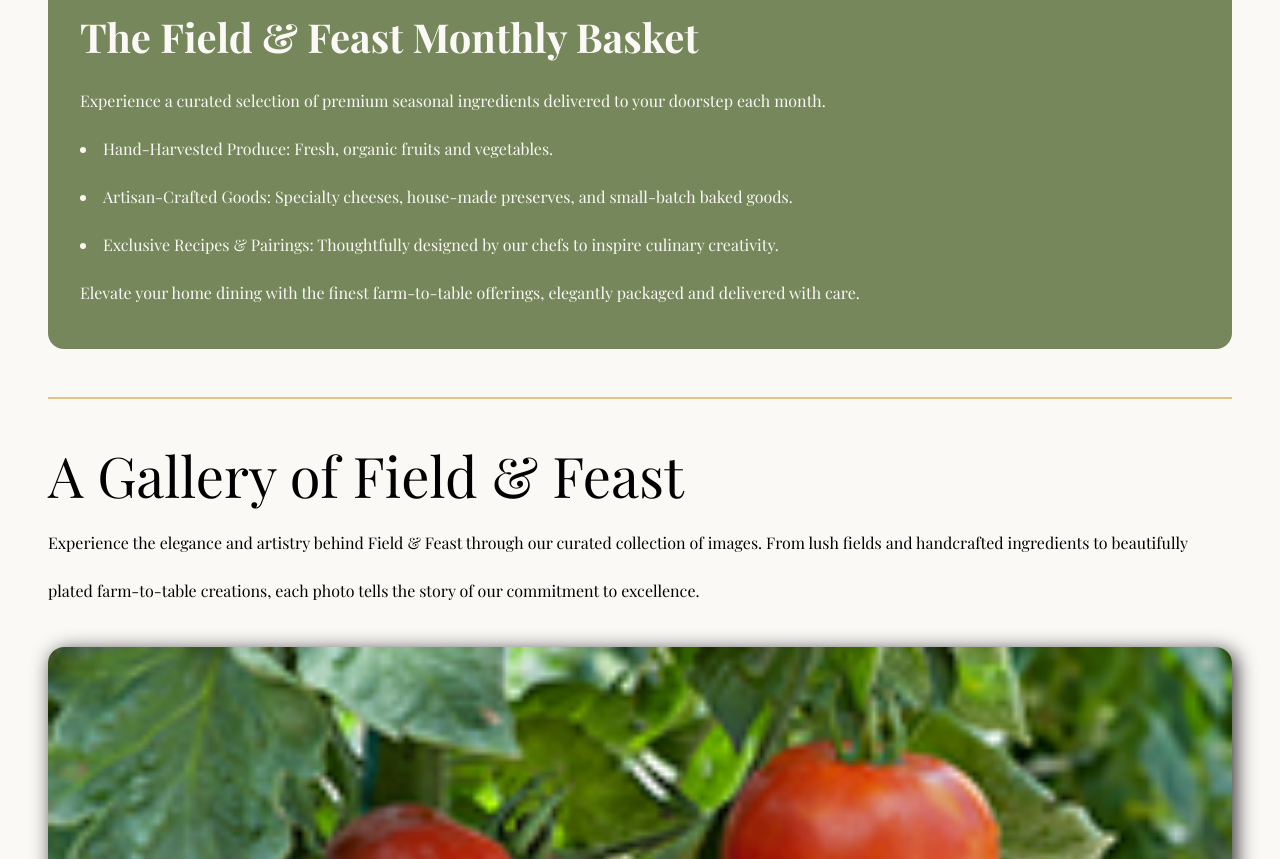
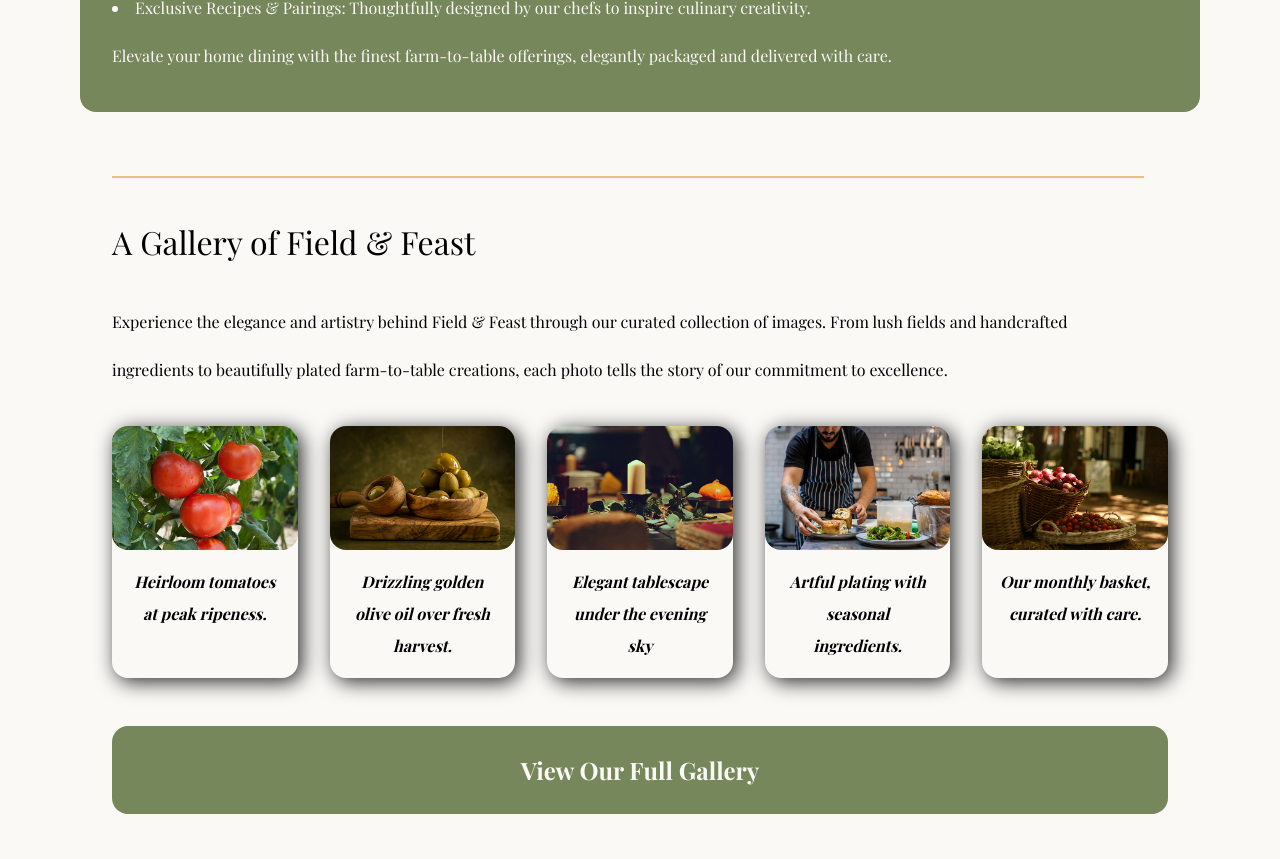
Before and after one commit to coopercjohnson/fieldandfeast, a plain HTML site: page index.html in a window 1280 px wide. Shown: the part 1941-2800 px from the top of the page. Drawn offline with nearby package versions, Linux system fonts and the light colour scheme; a web font is replaced by a local one.

Commit message:
added media queries

```diff
--- a/index.html
+++ b/index.html
@@ -6,6 +6,7 @@
         <meta name="author" content="Cooper Johnson">
 
         <link rel="stylesheet" href="styles.css">
+        <meta name="viewport" content="width=device-width, initial-scale=1" />
     </head>
 
     <body>
@@ -26,8 +27,11 @@
             <h2>Welcome to Field & Feast</h2>
             <p>At Field & Feast, we believe that the finest meals begin at the source. Rooted in tradition yet refined for the modern palate, our farm-to-table philosophy celebrates the beauty of seasonality, sustainability, and craftsmanship. From the sun-drenched fields where our produce is grown to the artfully curated dishes we serve, every detail is designed to bring you an experience of unparalleled quality and flavor.</p>
 
-            <section id="Offerings">
+
+
+            <section id="offerings">
                 <h2>Our Offerings</h2>
+                <div>
                     <section>
                         <h3>Artisan Provisions</h3>
                         <p>Hand-selected, seasonal ingredients sourced from our estate farm and trusted local growers. Each item is chosen for its freshness, flavor, and integrity.</p>
@@ -38,7 +42,7 @@
                         <p>Join us for intimate chef-led tastings and farm-to-table feasts, where carefully crafted menus highlight the best of the season.</p>
                     </section>
 
-                <section>
+                    <section class="span">
                         <h3>The Field & Feast Monthly Basket</h3>
                         <p>Experience a curated selection of premium seasonal ingredients delivered to your doorstep each month.</p>
                         <ul>
@@ -48,52 +52,72 @@
                         </ul>
                         <p>Elevate your home dining with the finest farm-to-table offerings, elegantly packaged and delivered with care.</p>
                     </section>
-
+                </div>
             </section>
 
             <section id="gallery">
                 <h2>A Gallery of Field & Feast</h2>
                 <p>Experience the elegance and artistry behind Field & Feast through our curated collection of images. From lush fields and handcrafted ingredients to beautifully plated farm-to-table creations, each photo tells the story of our commitment to excellence.</p>
-                <section>
-                    <section id="tomatoes">
-                        <img src="images/images/tomatoes-200w.jpg" alt="tomatoes">
-                        <p>Heirloom tomatoes at peak ripeness.</p>
+                <div id="gallery-grid">
+                    <section class="tomatoes">
+                        <picture>
+                            <source media="(min-width:600px)" srcset="images/images/tomatoes-600w.jpg">
+                            <source media="(min-width:300px)" srcset="images/images/tomatoes-300w.jpg">
+                            <img src="images/images/tomatoes-200w.jpg" alt="Dog">
+                        </picture>
+                        <h3>Heirloom tomatoes at peak ripeness.</h3>
                     </section>
 
-                    <section id="olive-oil">
-                        <img src="images/images/olive-oil-200w.jpg" alt="olive oil">
-                        <p>Drizzling golden olive oil over fresh harvest.</p>
+                    <section class="olive-oil">
+                        <picture>
+                            <source media="(min-width:600px)" srcset="images/images/olive-oil-600w.jpg">
+                            <source media="(min-width:300px)" srcset="images/images/olive-oil-300w.jpg">
+                            <img src="images/images/olive-oil-200w.jpg" alt="Olive Oil">
+                        </picture>
+                        <h3>Drizzling golden olive oil over fresh harvest.</h3>
                     </section>
 
-                    <section id="tables">
-                        <img src="images/images/table-setting-200w.jpg" alt="table setting">
-                        <p>Elegant tablescape under the evening sky</p>
+                    <section class="tables">
+                        <picture>
+                            <source media="(min-width:600px)" srcset="images/images/table-setting-600w.jpg">
+                            <source media="(min-width:300px)" srcset="images/images/table-setting-300w.jpg">
+                            <img src="images/images/table-setting-200w.jpg" alt="Dog">
+                        </picture>
+                        <h3>Elegant tablescape under the evening sky</h3>
                     </section>
 
-                    <section id="chef">
-                        <img src="images/images/chef-plating-200w.jpg" alt="chef plating">
-                        <p>Artful plating with seasonal ingredients.</p>
+                    <section class="chef">
+                        <picture>
+                            <source media="(min-width:600px)" srcset="images/images/chef-plating-600w.jpg">
+                            <source media="(min-width:300px)" srcset="images/images/chef-plating-300w.jpg">
+                            <img src="images/images/chef-plating-200w.jpg" alt="Dog">
+                        </picture>
+                        <h3>Artful plating with seasonal ingredients.</h3>
                     </section>
 
                     <section id="basket">
-                        <img src="images/images/basket-200w.jpg" alt="basket">
-                        <p>Our monthly basket, curated with care.</p>
+                        <picture>
+                            <source media="(min-width:600px)" srcset="images/images/basket-600w.jpg">
+                            <source media="(min-width:300px)" srcset="images/images/basket-300w.jpg">
+                            <img src="images/images/basket-200w.jpg" alt="Dog">
+                        </picture>
+                        <h3>Our monthly basket, curated with care.</h3>
                     </section>
-                </section>
+                </div>
 
-                <section id="button">
+                <div id="button">
                     <a href="#">View Our Full Gallery</a>
-                </section>
+                </div>
             </section>
 
         </main>
 
         <footer>
-            <section id="contact">
+            <div id="contact">
                 <p>123 Estate Lane, Wine Country, CA</p>
                 <p>(555) 123-4567</p>
                 <p>hello@fieldandfeast.com</p>
-            </section>
+            </div>
 
             <a href="#">Instagram</a>
             <a href="#">Facebook</a>
--- a/styles.css
+++ b/styles.css
@@ -68,6 +68,8 @@ table {
 /* GLOBAL STYLES (mobile first/small) */
 html{
     font-family: 'Playfair Display';
+    background-color: var(--white);
+    width: fit-content;
 }
 
 img{
@@ -75,6 +77,10 @@ img{
     margin-left: auto;
     margin-right: auto;
     padding: 2rem;
+}
+
+#offerings div{
+    display: block;
 }
 
     /* HEADER STYLES */
@@ -99,8 +105,8 @@ header p{
 
 nav{
     background-color: var(--gold);
-    font-size: 2.5rem;
-    margin-bottom: 6rem;
+    font-size: 1.2rem;
+    margin-bottom: 5rem;
 }
 
 nav ul{
@@ -118,22 +124,16 @@ a{
 
 /* MAIN STYLES */
 
-main{
-    background-color: var(--white);
+h2{
+    font-size: 2rem;
+    margin: 1.5rem;
 }
 
-h2{
-    font-size: 3.5rem;
-    margin-left: 3rem;
-}
-
-main > p{
+main p{
     padding-top: 1rem;
     padding-bottom: 3rem;
     border-bottom: 2px solid var(--gold);
-    margin-bottom: 3rem;
-    margin-right: 3rem;
-    margin-left: 3rem;
+    margin: 1.5rem;
     line-height: 3rem;
     font-size: 1rem;
 }
@@ -141,15 +141,20 @@ main > p{
 /* OFFERINGS SECTION STYLES */
 
 
-#Offerings section{
+#offerings section{
     background-color: var(--green);
     padding: 2rem;
-    margin: 3rem;
+    margin: 1.5rem;
     border-radius: 1rem;
     color: var(--white);
     line-height: 3rem;
 }
 
+#offerings p{
+    border-bottom: none;
+    margin: 0;
+    padding: 0;
+}
 section h3{
     font-size: 2.5rem;
     font-weight: bold;
@@ -163,25 +168,30 @@ section ul{
 
 /* GALLERY SECTION STYLES*/
 
-#gallery p{
+#gallery h3{
     padding-top: 1rem;
     line-height: 3rem;
     font-size: 1rem;
 }
 
-section ~ section h2{
+#gallery p{
+    border-bottom: none;
+    margin-left: 0;
+}
+
+#gallery h2{
     border-top: 2px solid var(--gold);
     padding-top: 3rem;
-    margin: 0;
+    margin-left: 0;
 }
 
-#gallery section p{
+#gallery section h3{
     text-align: center;
     font-style: italic;
     padding: 2rem;
 }
 
-#gallery > section section{
+#gallery > div section{
     box-shadow: 4px 4px 20px var(--grey);
     border-radius: 1rem;
     margin-top: 2rem;
@@ -237,7 +247,57 @@ footer a{
 }
 
 /* MEDIA QUERY (medium) */
+@media screen and (min-width: 600px){
+    #offerings div{
+        display: grid;
+        grid-template-columns: 1fr 1fr;
+    }
+
+    #offerings section{
+        margin: 1rem;
+    }
+
+    .span{
+        grid-column: 1/-1;
+    }
+
+    #gallery-grid{
+        display: grid;
+        grid-template-columns: 1fr 1fr;
+        gap: 2rem;
+    }
+
+    #gallery p{
+        padding-bottom: 0;
+        margin-bottom: 0;
+    }
+}
 
 /* MEDIA QUERY (large) */
+@media screen and (min-width: 900px){
+
+    #gallery-grid{
+        display: grid;
+        grid-template-columns: 1fr 1fr 1fr;
+        gap: 2rem;
+    }
+
+}
 
 /* MEDIA QUERY (xl) */
+@media screen and (min-width: 1200px){
+
+    #gallery-grid{
+        display: flex;
+    }
+
+    main{
+        margin: 4rem;
+    }
+
+    #gallery section h3{
+       padding: 1rem;
+       line-height: 2rem;
+    }
+
+}
```
Also changed, not shown: test.html (added, +60 -0 lines). Lines whose indentation alone changed are shown as unchanged.
